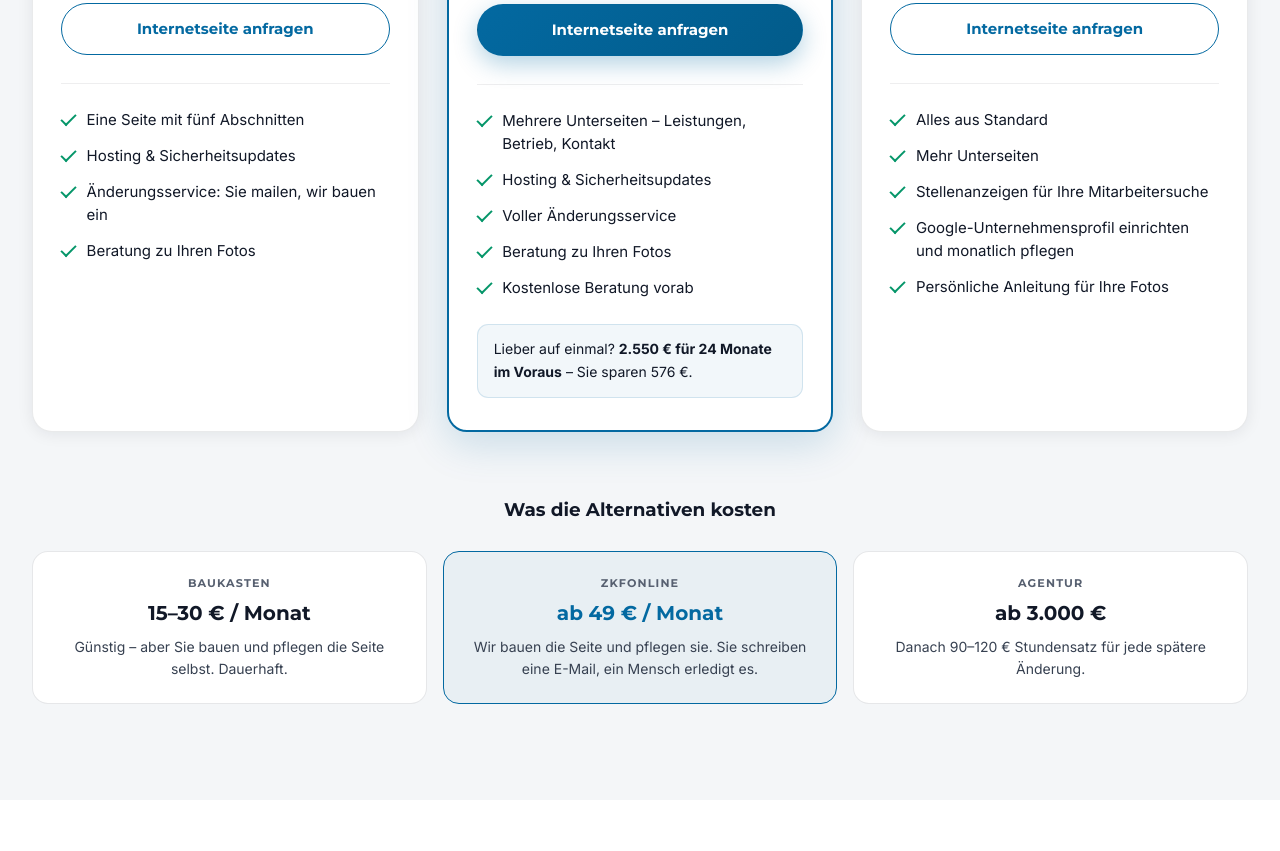
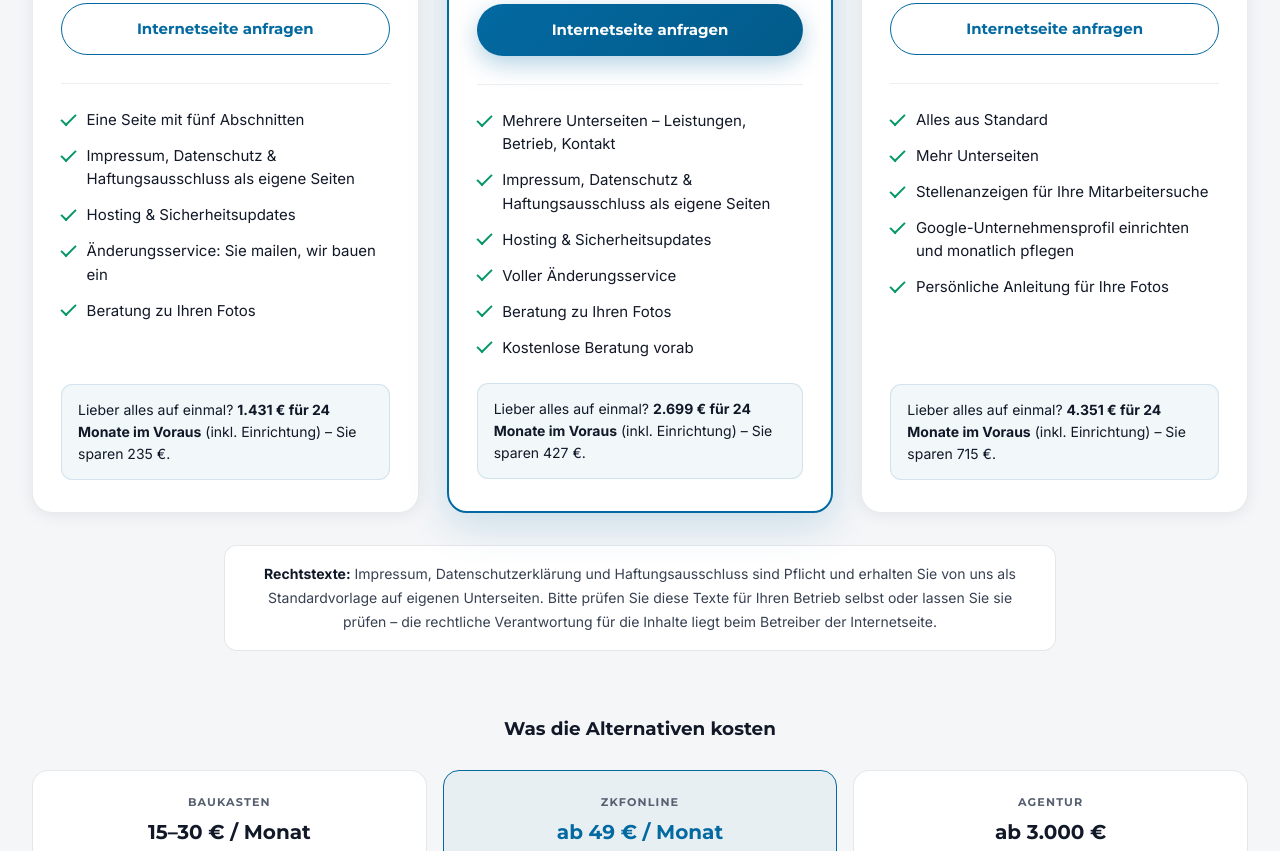
Before and after one commit to zkfonline/zkfonline, a plain HTML site: page index.html in a window 1280 px wide. Shown: the part 1609-2460 px from the top of the page. Drawn offline with Linux system fonts and the light colour scheme.

Commit message:
Prepay option on all three tiers, plus mandatory legal pages
Prepay is now offered on every tier, discounting the 24 monthly payments by
20% while the setup fee stays at full price. Prepaying the setup buys nothing
- that work happens immediately either way - whereas the monthly portion is
where prepayment actually removes churn risk and collection effort. Kompakt
1.431 EUR (saves 235), Standard 2.699 (saves 427), Premium 4.351 (saves 715);
each figure is the all-in total including setup.

Impressum, Datenschutz and Haftungsausschluss are mandatory in Germany and
have to be separate pages, so they are now listed as a deliverable rather than
left implied. The offer also states plainly that these come as a standard
template and that verifying them for the individual Betrieb is the operator's
responsibility, not ours.

Co-Authored-By: Claude Opus 5 (1M context) <noreply@anthropic.com>

```diff
--- a/index.html
+++ b/index.html
@@ -238,10 +238,15 @@
                     <a href="/auftrag/" class="btn-tarif">Internetseite anfragen</a>
                     <ul class="tarif-liste">
                         <li>Eine Seite mit fünf Abschnitten</li>
+                        <li>Impressum, Datenschutz &amp; Haftungsausschluss als eigene Seiten</li>
                         <li>Hosting &amp; Sicherheitsupdates</li>
                         <li>Änderungsservice: Sie mailen, wir bauen ein</li>
                         <li>Beratung zu Ihren Fotos</li>
                     </ul>
+                    <p class="tarif-vorkasse">
+                        Lieber alles auf einmal? <strong>1.431 &euro; für 24 Monate im Voraus</strong>
+                        (inkl. Einrichtung) &ndash; Sie sparen 235 &euro;.
+                    </p>
                 </div>
 
                 <!-- Standard -->
@@ -257,14 +262,15 @@
                     <a href="/auftrag/" class="btn-tarif btn-tarif-primaer">Internetseite anfragen</a>
                     <ul class="tarif-liste">
                         <li>Mehrere Unterseiten &ndash; Leistungen, Betrieb, Kontakt</li>
+                        <li>Impressum, Datenschutz &amp; Haftungsausschluss als eigene Seiten</li>
                         <li>Hosting &amp; Sicherheitsupdates</li>
                         <li>Voller Änderungsservice</li>
                         <li>Beratung zu Ihren Fotos</li>
                         <li>Kostenlose Beratung vorab</li>
                     </ul>
                     <p class="tarif-vorkasse">
-                        Lieber auf einmal? <strong>2.550 &euro; für 24 Monate im Voraus</strong> &ndash;
-                        Sie sparen 576 &euro;.
+                        Lieber alles auf einmal? <strong>2.699 &euro; für 24 Monate im Voraus</strong>
+                        (inkl. Einrichtung) &ndash; Sie sparen 427 &euro;.
                     </p>
                 </div>
 
@@ -285,8 +291,19 @@
                         <li>Google-Unternehmensprofil einrichten und monatlich pflegen</li>
                         <li>Persönliche Anleitung für Ihre Fotos</li>
                     </ul>
+                    <p class="tarif-vorkasse">
+                        Lieber alles auf einmal? <strong>4.351 &euro; für 24 Monate im Voraus</strong>
+                        (inkl. Einrichtung) &ndash; Sie sparen 715 &euro;.
+                    </p>
                 </div>
             </div>
+
+            <p class="rechtstexte-hinweis">
+                <strong>Rechtstexte:</strong> Impressum, Datenschutzerklärung und Haftungsausschluss
+                sind Pflicht und erhalten Sie von uns als Standardvorlage auf eigenen Unterseiten.
+                Bitte prüfen Sie diese Texte für Ihren Betrieb selbst oder lassen Sie sie prüfen &ndash;
+                die rechtliche Verantwortung für die Inhalte liegt beim Betreiber der Internetseite.
+            </p>
 
             <!-- Honest comparison -->
             <div class="vergleich">
--- a/src/site.css
+++ b/src/site.css
@@ -1172,3 +1172,19 @@
 .kontakt-mail { margin-top: 1rem; font-size: 1.0625rem; font-weight: 700; }
 .kontakt-mail a { color: #0369a1; text-decoration: none; }
 .kontakt-mail a:hover { text-decoration: underline; }
+
+/* Legal-text responsibility note under the tiers */
+.rechtstexte-hinweis {
+    max-width: 52rem;
+    margin: 2rem auto 0;
+    padding: 1rem 1.25rem;
+    border-radius: 0.8rem;
+    background: var(--bg-surface);
+    border: 1px solid var(--border-glass);
+    font-size: 0.875rem;
+    line-height: 1.7;
+    color: var(--text-secondary);
+    text-align: center;
+}
+
+.rechtstexte-hinweis strong { color: var(--text-primary); }
```
